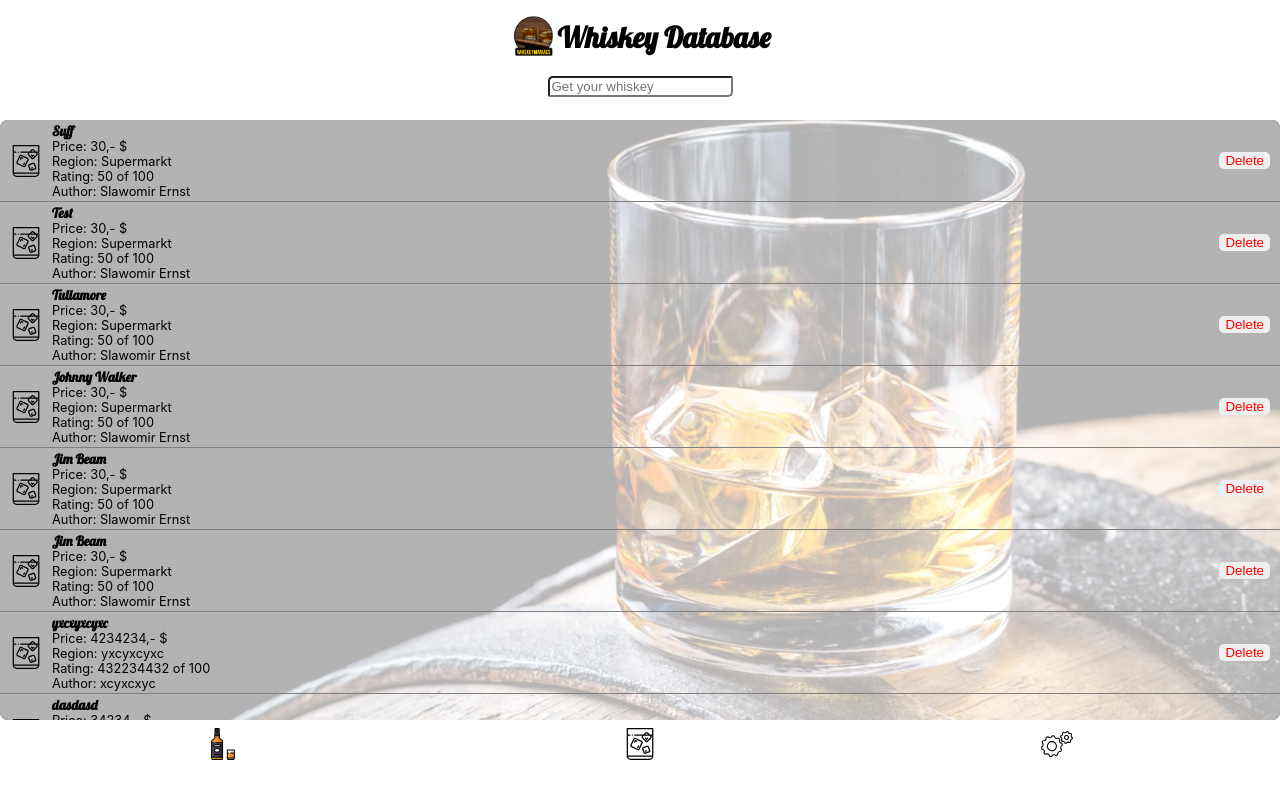
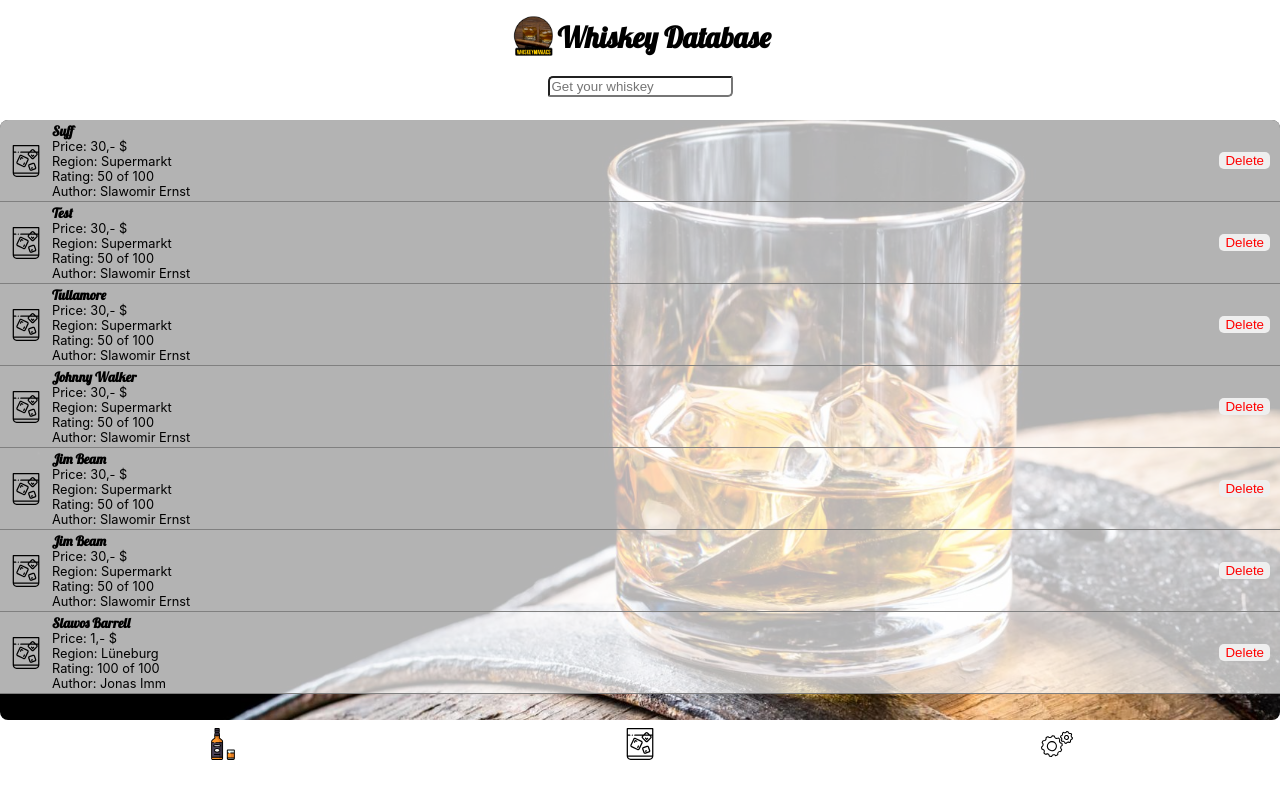
Before and after one commit to slawoe/whiskeyapp, a React (Create React App) app: page /my in a window 1280 px wide. Built offline with nearby package versions, Linux system fonts and the light colour scheme; data requests are answered from the project's data file.

Commit message:
Fixed the search for the MyWhiskey-page

```diff
--- a/db.json
+++ b/db.json
@@ -49,31 +49,13 @@
       "author": "Slawomir Ernst"
     },
     {
-      "title": "yxcxyxcyxc",
-      "region": "yxcyxcyxc",
-      "rating": 432234432,
-      "price": 4234234,
-      "author": "xcyxcxyc",
-      "createdAt": 1598035179720,
-      "id": 7
-    },
-    {
-      "title": "dasdasd",
-      "region": "dasdasd",
-      "rating": 324,
-      "price": 34234,
-      "author": "dsadasd",
-      "createdAt": 1598036058318,
-      "id": 8
-    },
-    {
-      "title": "bvcbvcbcv",
-      "region": "bvbccbv",
-      "rating": 4534534,
-      "price": 5345435,
-      "author": "fgdgdfgdfg",
-      "createdAt": 1598036069175,
-      "id": 9
+      "title": "Slawos Barrell",
+      "region": "Lüneburg",
+      "rating": 100,
+      "price": 1,
+      "author": "Jonas Imm",
+      "createdAt": 1598196070620,
+      "id": 10
     }
   ]
 }
--- a/src/App.js
+++ b/src/App.js
@@ -25,7 +25,7 @@
               <AddForm />
             </Route>
             <Route path="/my">
-              <MyWhiskeys></MyWhiskeys>
+              <MyWhiskeys query={query}></MyWhiskeys>
             </Route>
             <Route path="/">
               <WhiskeyList query={query}></WhiskeyList>
--- a/src/pages/MyWhiskeys.js
+++ b/src/pages/MyWhiskeys.js
@@ -17,8 +17,12 @@
 const MyWhiskeyContainer = styled.div`
   background: rgba(255, 255, 255, 0.7);
 `;
-function Title() {
+function Title({ query }) {
   const { data, status } = useQuery("MyWhiskey", fetchMyWhiskey);
+
+  const filteredWhiskeys = data?.filter((getWhiskey) => {
+    return getWhiskey.title.startsWith(query);
+  });
 
   return (
     <MyWhiskeyContainer>
@@ -28,7 +32,7 @@
       )}
       {status === "success" && (
         <List>
-          {data.map((whiskey) => (
+          {filteredWhiskeys?.map((whiskey) => (
             <ListItemLink key={whiskey.id}>
               <Img
                 src={Tumbler}
```
